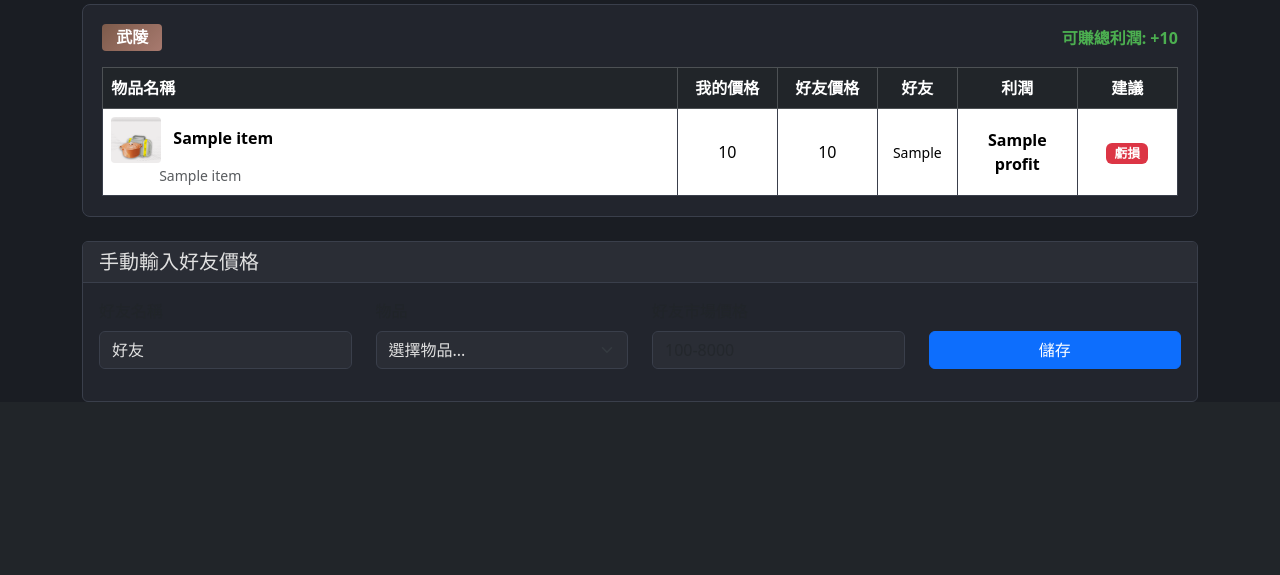
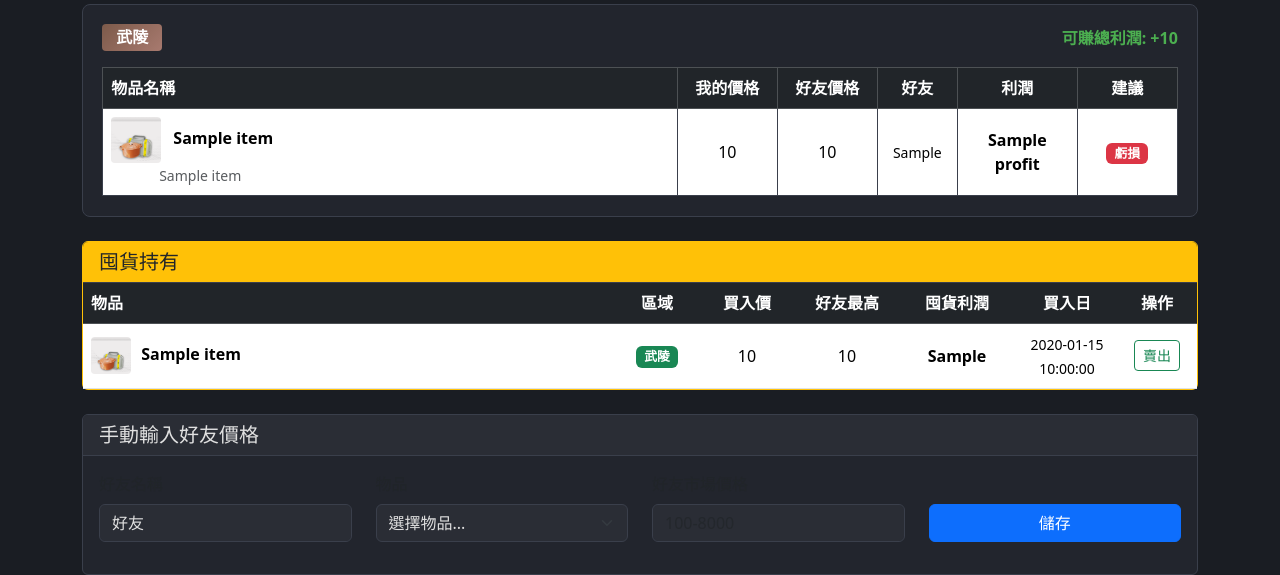
Before and after one commit to eric25382772/endfield-price-tracker, a Flask app: template templates/compare.html in a window 1280 px wide. Shown: the part 645-1220 px from the top of the page. Before the commit the page ends 1047 px from the top, so only its background shows below. Run offline with Flask 3, Linux system fonts and the light colour scheme; the template is opened without the code that fills it: most values are stand-ins (such as "Sample title", 1, 10 or a date in 2020).

Commit message:
v1.6 囤貨追蹤：持有區自動偵測、利潤門檻建議、囤貨管理
- F2 掃描時自動偵測「市場」上方持有區物品，記錄為囤貨
- 利潤門檻 3000：配額有限，低於此值建議不買
- 囤貨門檻 1400：自己價格低於基準30%時建議囤貨
- /compare 頁面新增琥珀色囤貨持有區塊，顯示買入價與好友最高價利潤
- 囤貨可標記「賣出」移出列表

Co-Authored-By: Claude Opus 4.6 <noreply@anthropic.com>

```diff
--- a/app.py
+++ b/app.py
@@ -1,13 +1,14 @@
 import os
 from flask import Flask, render_template, request, redirect, url_for, flash
-from config import UPLOAD_FOLDER, REGIONS, get_game_date, allowed_file
+from config import UPLOAD_FOLDER, REGIONS, get_game_date, allowed_file, PROFIT_THRESHOLD, STOCKPILE_THRESHOLD
 from data.models import init_db
 from data.items import REGION_QUOTA
 from data.repository import (
     get_all_items, upsert_price, upsert_quota, get_quota,
     get_prices_by_date_and_region, get_available_dates,
     upsert_friend_price, get_friend_prices_by_date_and_region,
-    get_friend_names, get_profit_comparison
+    get_friend_names, get_profit_comparison,
+    get_active_stockpile, mark_stockpile_sold
 )
 
 app = Flask(__name__)
@@ -168,6 +169,9 @@ def compare():
     profitable = [r for r in all_items if r['profit'] is not None and r['profit'] > 0]
     profitable.sort(key=lambda x: x['profit'], reverse=True)
 
+    # 囤貨資料
+    stockpile = get_active_stockpile()
+
     return render_template('compare.html',
                            valley_comparison=valley_comparison,
                            wuling_comparison=wuling_comparison,
@@ -175,6 +179,9 @@ def compare():
                            wuling_total_profit=wuling_total_profit,
                            top_profitable=profitable[:5],
                            friends=friends,
+                           stockpile=stockpile,
+                           profit_threshold=PROFIT_THRESHOLD,
+                           stockpile_threshold=STOCKPILE_THRESHOLD,
                            current_date=current_date,
                            selected_date=selected_date,
                            available_dates=available)
@@ -202,6 +209,16 @@ def friend_manual_input():
     return redirect(url_for('compare', date=game_date))
 
 
+@app.route('/stockpile/sell', methods=['POST'])
+def stockpile_sell():
+    """標記囤貨為已賣出"""
+    stockpile_id = request.form.get('stockpile_id', type=int)
+    if stockpile_id:
+        mark_stockpile_sold(stockpile_id)
+        flash('已標記為賣出', 'success')
+    return redirect(url_for('compare'))
+
+
 if __name__ == '__main__':
     init_db()
     print("Server running at http://127.0.0.1:5000")
--- a/config.py
+++ b/config.py
@@ -18,6 +18,10 @@ OCR_LANG = 'ch'
 OCR_CONFIDENCE_THRESHOLD = 0.6
 FUZZY_MATCH_THRESHOLD = 70  # thefuzz uses 0-100 scale
 
+# Trading thresholds
+PROFIT_THRESHOLD = 3000      # 利潤 < 3000 建議不買（配額有限）
+STOCKPILE_THRESHOLD = 1400   # 自己價格 < 1400 建議囤貨（低於基準30%）
+
 # Regions
 REGIONS = {
     'valley_iv': '四號谷地',
--- a/templates/compare.html
+++ b/templates/compare.html
@@ -94,7 +94,7 @@
             </thead>
             <tbody>
                 {% for item in valley_comparison %}
-                <tr class="{% if item.profit is not none and item.profit > 200 %}table-success{% elif item.profit is not none and item.profit < -200 %}table-danger{% endif %}">
+                <tr class="{% if item.profit is not none and item.profit >= profit_threshold %}table-success{% elif item.profit is not none and item.profit < 0 %}table-danger{% endif %}">
                     <td>
                         {{ item_image(item) }}
                         <strong>{{ item.name_cn }}</strong>
@@ -120,12 +120,12 @@
                     </td>
                     <td class="text-center">
                         {% if item.profit is not none %}
-                            {% if item.profit >= 500 %}
+                            {% if item.profit >= profit_threshold %}
                                 <span class="badge bg-success">必買</span>
-                            {% elif item.profit >= 200 %}
+                            {% elif item.profit >= 1500 %}
                                 <span class="badge bg-info">可買</span>
                             {% elif item.profit > 0 %}
-                                <span class="badge bg-secondary">微利</span>
+                                <span class="badge bg-warning text-dark">低利潤</span>
                             {% elif item.profit == 0 %}
                                 <span class="badge bg-secondary">持平</span>
                             {% else %}
@@ -133,6 +133,9 @@
                             {% endif %}
                         {% else %}
                             <span class="text-muted">-</span>
+                        {% endif %}
+                        {% if item.my_price is not none and item.my_price < stockpile_threshold %}
+                            <br><span class="badge bg-warning text-dark mt-1">建議囤貨</span>
                         {% endif %}
                     </td>
                 </tr>
@@ -166,7 +169,7 @@
             </thead>
             <tbody>
                 {% for item in wuling_comparison %}
-                <tr class="{% if item.profit is not none and item.profit > 200 %}table-success{% elif item.profit is not none and item.profit < -200 %}table-danger{% endif %}">
+                <tr class="{% if item.profit is not none and item.profit >= profit_threshold %}table-success{% elif item.profit is not none and item.profit < 0 %}table-danger{% endif %}">
                     <td>
                         {{ item_image(item) }}
                         <strong>{{ item.name_cn }}</strong>
@@ -192,12 +195,12 @@
                     </td>
                     <td class="text-center">
                         {% if item.profit is not none %}
-                            {% if item.profit >= 500 %}
+                            {% if item.profit >= profit_threshold %}
                                 <span class="badge bg-success">必買</span>
-                            {% elif item.profit >= 200 %}
+                            {% elif item.profit >= 1500 %}
                                 <span class="badge bg-info">可買</span>
                             {% elif item.profit > 0 %}
-                                <span class="badge bg-secondary">微利</span>
+                                <span class="badge bg-warning text-dark">低利潤</span>
                             {% elif item.profit == 0 %}
                                 <span class="badge bg-secondary">持平</span>
                             {% else %}
@@ -206,6 +209,9 @@
                         {% else %}
                             <span class="text-muted">-</span>
                         {% endif %}
+                        {% if item.my_price is not none and item.my_price < stockpile_threshold %}
+                            <br><span class="badge bg-warning text-dark mt-1">建議囤貨</span>
+                        {% endif %}
                     </td>
                 </tr>
                 {% endfor %}
@@ -213,6 +219,74 @@
         </table>
     </div>
 </div>
+
+{# ===== 囤貨持有 ===== #}
+{% if stockpile %}
+<div class="card mb-4 border-warning">
+    <div class="card-header bg-warning text-dark">
+        <h5 class="mb-0">囤貨持有</h5>
+    </div>
+    <div class="card-body p-0">
+        <table class="table table-hover align-middle mb-0">
+            <thead class="table-dark">
+                <tr>
+                    <th>物品</th>
+                    <th class="text-center" style="width:80px">區域</th>
+                    <th class="text-center" style="width:100px">買入價</th>
+                    <th class="text-center" style="width:100px">好友最高</th>
+                    <th class="text-center" style="width:120px">囤貨利潤</th>
+                    <th class="text-center" style="width:100px">買入日</th>
+                    <th class="text-center" style="width:80px">操作</th>
+                </tr>
+            </thead>
+            <tbody>
+                {% for item in stockpile %}
+                <tr>
+                    <td>
+                        <img src="/static/images/items/item_{{ item.item_id }}.png" alt="{{ item.name_cn }}" style="width:40px;height:auto;vertical-align:middle;margin-right:6px;border-radius:4px;">
+                        <strong>{{ item.name_cn }}</strong>
+                    </td>
+                    <td class="text-center">
+                        {% if item.region == 'valley_iv' %}
+                            <span class="badge bg-primary">谷地</span>
+                        {% else %}
+                            <span class="badge bg-success">武陵</span>
+                        {% endif %}
+                    </td>
+                    <td class="text-center">{{ item.buy_price }}</td>
+                    <td class="text-center">
+                        {% if item.friend_best_price is not none %}
+                            {{ item.friend_best_price }}
+                        {% else %}
+                            <span class="text-muted">-</span>
+                        {% endif %}
+                    </td>
+                    <td class="text-center fw-bold">
+                        {% if item.stockpile_profit is not none %}
+                            <span class="{% if item.stockpile_profit > 0 %}text-success{% elif item.stockpile_profit < 0 %}text-danger{% endif %}">
+                                {% if item.stockpile_profit > 0 %}+{% endif %}{{ item.stockpile_profit }}
+                            </span>
+                            {% if item.stockpile_profit >= profit_threshold %}
+                                <br><span class="badge bg-success">可賣</span>
+                            {% endif %}
+                        {% else %}
+                            <span class="text-muted">-</span>
+                        {% endif %}
+                    </td>
+                    <td class="text-center"><small>{{ item.game_date_bought }}</small></td>
+                    <td class="text-center">
+                        <form method="POST" action="/stockpile/sell" style="display:inline">
+                            <input type="hidden" name="stockpile_id" value="{{ item.id }}">
+                            <button type="submit" class="btn btn-sm btn-outline-success" title="標記為已賣出">賣出</button>
+                        </form>
+                    </td>
+                </tr>
+                {% endfor %}
+            </tbody>
+        </table>
+    </div>
+</div>
+{% endif %}
 
 {# ===== 手動輸入好友價格 ===== #}
 <div class="card mt-4">
```
Also changed, not shown: data/models.py (+15 -0 lines), data/repository.py (+52 -0 lines), scanner.py (+43 -8 lines).
